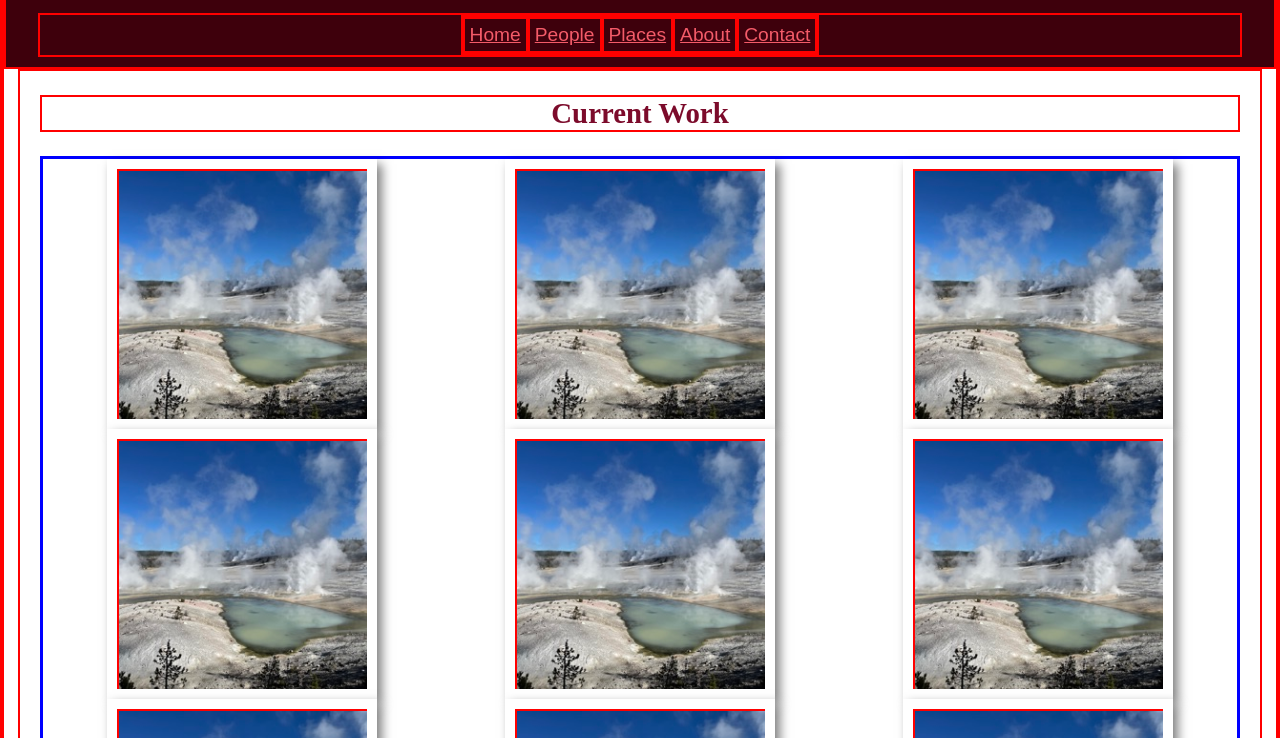
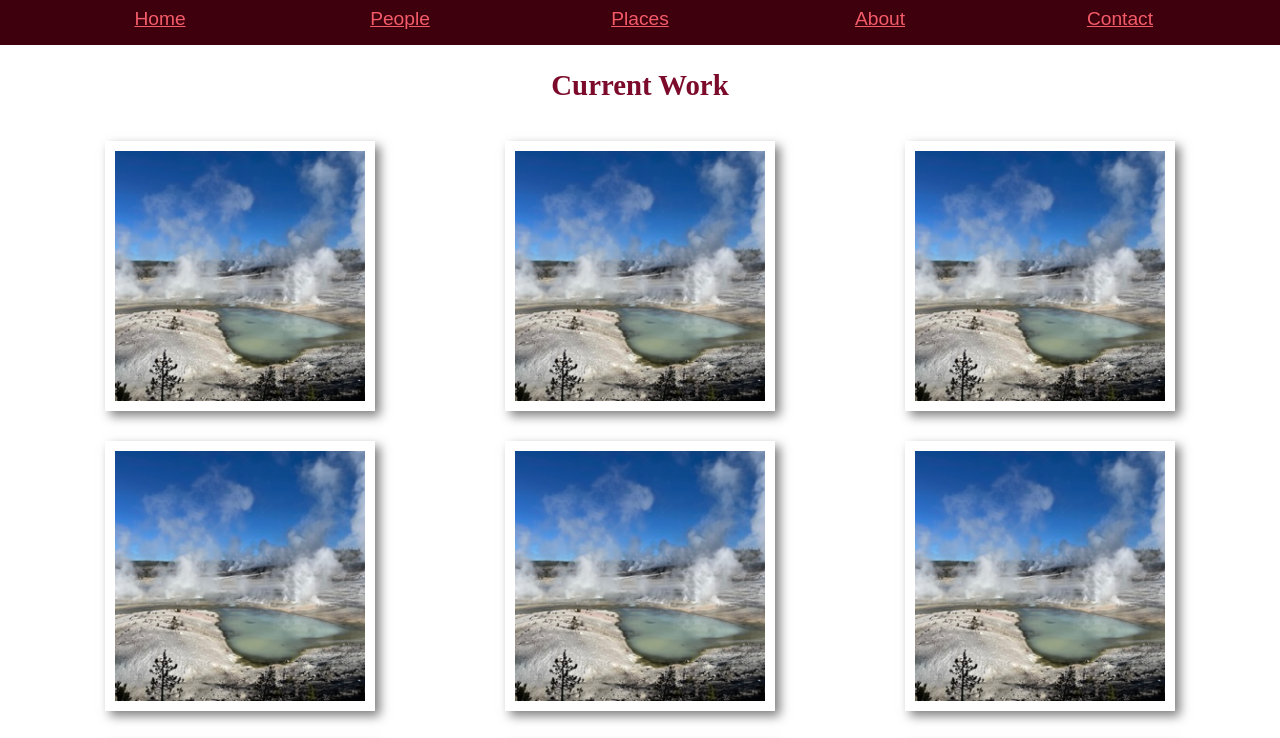
Before and after one commit to heidimill/wdd131, a plain HTML site: page coolpics/index.html in a window 1280 px wide. Shown: the part 104-842 px from the top of the page. Drawn offline with Linux system fonts and the light colour scheme; a web font is replaced by a local one.

Commit message:
Final coolpics part 1

```diff
--- a/coolpics/coolpics.css
+++ b/coolpics/coolpics.css
@@ -10,13 +10,12 @@
     --secondary-font: Mooli, san-serif;
 }
 
-/* Global styles */
 body {
+    margin: 0 auto;
     font-family: var(--primary-font);
-    font-size: 1.2em; /* Increase base font size */
+    font-size: 1.2em;
     color: var(--text-dark);
-    margin: 0 auto; /* Center-align content within the body */
-    padding: 0; /* Add some padding to the sides */
+    padding: 0;
 }
 
 h1, h2 {
@@ -25,176 +24,106 @@ body {
 }
 
 a:link, a:visited, button {
-    color: var(--accent-color); /* Link colors */
-    /* text-decoration: none; /*Remove default underline */
+    color: var(--accent-color);
     text-align: center;
+    display: block;
+    padding: 5px;
 }
 
-  img {
-    max-width: 100%; /* Make images responsive */
-    height: auto; /* Maintain aspect ratio */
-    object-fit: cover; /* Crop images to fit container */
-    width: 100%; /* Ensure image fills its container */
-    border: 10px solid #fff; /* Add a small white border */
-    box-shadow: 5px 5px 10px rgba(0, 0, 0, 0.5); /* Add a shadow */
-  }
-
-  /* Header and Footer */
-  header, footer {
-    background-color: var(--primary-color);
-    color: var(--text-light);
-    padding: 10px;
-  }
-
-  main {
-    max-width: 1200px; /* Set maximum width for the main element */
-    margin: 0 auto; /* Center-align content within the main element */
-    padding: 0 20px; /* Add some padding to the sides */
-  }
-
-  /* Menu button */
 .menu-button {
     background-color: transparent;
     border: none;
     cursor: pointer;
+    margin: 0 auto;
+    padding: 5px;
+    text-align: center;
+    display: block;
+    font-family: var(--primary-font);
+    font-size: 1.2em;
 }
 
-  .menu-button {
-    /* Styles for the menu button */
-    margin-left: auto; /* Push the button to the right */
-    margin-right: 10px; /* Add some right margin for spacing */
-    padding: 5px;
-    font-family: var(--primary-font);
-    background-color: var(--primary-color);
-    color: var(--accent-color);
-    font-size: 1.2em;
-    text-align: center;
-    justify-self: center;
-    justify-content: center;
-    margin: 0 auto;
-    display: block; /* Ensure button is visible */
-    }
-
-  /* Navigation */
-  nav {
-    display: none; /* Hide navigation by default on small screens */
+nav{
+    display: block;
 }
 
 
 .container {
-    max-width: 1200px; /* Set maximum width for the container */
-    width: 100%; /* Ensure the container fills the available space */
-    display: flex; /* Use flexbox layout */
-    justify-content: space-between; /* Spread out links and button */
-    align-items: center; /* Center-align flex items vertically */
+    max-width: 1200px;
+    width: 100%;
+    display: flex;
+    justify-content: center;
+    justify-self: center;
+    align-items: center;
+    margin: 0 auto;
 }
 
 
+header, footer {
+    padding: 10px;
+    background-color: var(--primary-color);
+    color: var(--text-light);
+}
+
+.footer-box p {
+    text-align: left;
+}
+
+.footer-box {
+    max-width: 1200px;
+    width: 100%;
+    display: flex;
+    justify-content: left;
+    justify-self: center;
+    align-items: center;
+    margin: 0 auto;
+}
+
+main {
+    max-width: 1200px;
+    margin: 0 auto;
+    padding: 0 20px;
+    justify-content: center;
+}
+
+figure {
+    width: 250px; /* Adjust as needed */
+    height: 250px; /* Adjust as needed */
+    margin: 0 auto;
+    margin-top: 15px;
+    margin-bottom: 15px;
+    overflow: hidden;
+    border: 10px solid white;
+    box-shadow: 5px 5px 10px rgba(0, 0, 0, 0.5);
+}
+
+figure img {
+    width: 100%;
+    height: 100%;
+    object-fit: cover;
+    object-position: center center; /* Center the image */
+
+}
+
+@media screen and (min-width: 700px) {
+
+.gallery {
+    display: grid;
+    grid-template-columns: 1fr 1fr 1fr;
+}
 
 
+nav {
+    width: 100%;
+    display: flex;
+    justify-content: space-between;
+}
 
-
-
-  /* Media Query for small screens */
-  @media (max-width: 600px) {
-    nav {
-      display: block; /* Show navigation on small screens */
+a {
+   flex: 1;
 }
 
 .menu-button {
-      /* Style menu button to not look like a button */
-      /* For example, you could add some styles like padding, background color, etc. */
-      padding: 5px;
-      font-family: var(--primary-font);
-      background-color: var(--primary-color);
-      color: var(--accent-color);
-      font-size: 1.2em;
-      text-align: center;
-      justify-self: center;
-      justify-content: center;
-      margin: 0 auto;
+    display: none;
 }
 
-    /* Display links vertically on small screens */
-    nav a:link,
-    nav a:visited {
-      display: block;
-      padding: 5px;
 }
-  }
-
-  /* Media Query for wider screens */
-  @media screen and (min-width: 700px) {
-    .gallery {
-      display: grid; /* Use grid layout */
-      grid-template-columns: 1fr 1fr; /* Two columns */
-    }
-    .container {
-        max-width: 1200px; /* Set maximum width for the container */
-        width: 100%; /* Ensure the container fills the available space */
-        display: flex; /* Use flexbox layout */
-        justify-content: center; /* Spread out links and button */
-        justify-self: center;
-        align-items: center; /* Center-align flex items vertically */
-        margin: 0 auto; /* Center-align the container */
-
-      }
-
-    nav {
-        display: flex;
-        justify-content: center;
-      }
-
-    /* Spread out links evenly */
-    nav a {
-    flex: 1;  /* Allow links to grow and fill available space */
-    text-align: center; /* Center-align link text */
-    margin: 0 10px; /* Add margin between links */
-    }
-
-    nav a span {
-        display: inline-block;
-        max-width: 150px; /* Set maximum width for the link text */
-        overflow: hidden;
-        white-space: nowrap; /* Prevent wrapping */
-        text-overflow: ellipsis; /* Show ellipsis (...) for overflow */
-    }
-
-    .menu-button {
-        display: none; /* Hide menu button on wider screens */
-      }
-  }
-
-  /* Media Query for even wider screens */
-  @media screen and (min-width: 1000px) {
-    .gallery {
-      grid-template-columns: 1fr 1fr 1fr; /* Three columns */
-    }
-
-    nav {
-      display: flex; /* Display navigation horizontally */
-      justify-content: center; /* Center-align navigation items */
-    }
-
-    /* Spread out links evenly */
-    nav a{
-    flex: 1;  /*Allow links to grow and fill available space */
-    text-align: center; /* Center-align link text */
-    margin: 0 10px; /* Add margin between links */
-    }
-
-    /* Spread out links evenly */
-    .container {
-    max-width: 1200px; /* Set maximum width for the container */
-    width: 100%; /* Ensure the container fills the available space */
-    display: flex; /* Use flexbox layout */
-    justify-content: center; /* Spread out links and button */
-    justify-self: center;
-    align-items: center; /* Center-align flex items vertically */
-    margin: 0 auto;
-    }
-
-    .menu-button {
-      display: none; /* Hide menu button on wider screens */
-    }
-  }
--- a/coolpics/piecebypiece.css
+++ /dev/null
@@ -1,120 +0,0 @@
-@import url("https://fonts.googleapis.com/css2?family=Mooli&display=swap");
-
-:root {
-    --primary-color: #3E000C;
-    --secondary-color: #D10000;
-    --accent-color: #f45b69;
-    --text-dark: #7C0B2B;
-    --text-light: #FFCBDD;
-    --primary-font: Arial, Helvetica,sans-serif;
-    --secondary-font: Mooli, san-serif;
-}
-
-* {
-    border: 2px solid red;
-}
-
-body {
-    margin: 0 auto;
-    font-family: var(--primary-font);
-    font-size: 1.2em;
-    color: var(--text-dark);
-    padding: 0;
-}
-
-h1, h2 {
-    font-family: var(--secondary-font);
-    text-align: center;
-}
-
-a:link, a:visited, button {
-    color: var(--accent-color);
-    text-align: center;
-    display: block;
-    padding: 5px;
-}
-
-.menu-button {
-    background-color: transparent;
-    border: none;
-    cursor: pointer;
-    margin: 0 auto;
-    padding: 5px;
-    text-align: center;
-    display: block;
-    font-family: var(--primary-font);
-    font-size: 1.2em;
-}
-
-nav{
-    display: block;
-}
-
-
-.container {
-    max-width: 1200px;
-    width: 100%;
-    display: flex;
-    justify-content: center;
-    justify-self: center;
-    align-items: center;
-    margin: 0 auto;
-}
-
-
-header, footer {
-    padding: 10px;
-    background-color: var(--primary-color);
-    color: var(--text-light);
-}
-
-main {
-    max-width: 1200px;
-    margin: 0 auto;
-    padding: 0 20px;
-    justify-content: center;
-}
-
-.gallery {
-    border: 3px solid blue;
-}
-
-figure {
-    width: 250px; /* Adjust as needed */
-    height: 250px; /* Adjust as needed */
-    margin: 0 auto;
-    overflow: hidden;
-    display: inline-block;
-    /* justify-self: center;
-    position: relative; */
-    border: 10px solid white;
-    box-shadow: 5px 5px 10px rgba(0, 0, 0, 0.5);
-    /* align-self: center; */
-}
-
-figure img {
-    width: 100%;
-    height: 100%;
-    object-fit: cover;
-    object-position: center center; /* Center the image */
-
-}
-
-@media screen and (min-width: 700px) {
-
-.gallery {
-    display: grid;
-    grid-template-columns: 1fr 1fr 1fr;
-}
-
-
-nav {
-    display: flex;
-    justify-content: center;
-}
-
-.menu-button {
-    display: none;
-}
-
-}
--- a/coolpics/test.css
+++ /dev/null
@@ -1,168 +0,0 @@
-@import url("https://fonts.googleapis.com/css2?family=Mooli&display=swap");
-
-/* Define CSS custom properties */
-:root {
-  --primary-color: #3E000C;
-  --secondary-color: #D10000;
-  --accent-color: #f45b69;
-  --text-dark: #7C0B2B;
-  --text-light: #FFCBDD;
-  --primary-font: Arial, Helvetica, sans-serif;
-  --secondary-font: Mooli, sans-serif;
-}
-
-* {
-    border: 2px solid red;
-}
-
-/* Global styles */
-body {
-  font-family: var(--primary-font);
-  font-size: 1.2em; /* Increase base font size */
-  color: var(--text-dark);
-  margin: 0 auto; /* Center-align content within the body */
-  padding: 0; /* Add some padding to the sides */
-}
-
-h1, h2 {
-  font-family: var(--secondary-font);
-  text-align: center;
-}
-
-a:link, a:visited, button {
-  color: var(--accent-color); /* Link colors */
-  text-align: center;
-}
-
-img {
-  max-width: 100%; /* Make images responsive */
-  height: auto; /* Maintain aspect ratio */
-  object-fit: cover; /* Crop images to fit container */
-  width: 100%; /* Ensure image fills its container */
-  border: 10px solid #fff; /* Add a small white border */
-  box-shadow: 5px 5px 10px rgba(0, 0, 0, 0.5); /* Add a shadow */
-}
-
-/* Header and Footer */
-header, footer {
-  background-color: var(--primary-color);
-  color: var(--text-light);
-  padding: 10px;
-}
-
-main {
-  max-width: 1200px; /* Set maximum width for the main element */
-  margin: 0 auto; /* Center-align content within the main element */
-  padding: 0 20px; /* Add some padding to the sides */
-}
-
-/* Menu button */
-.menu-button {
-  background-color: transparent;
-  border: none;
-  cursor: pointer;
-}
-
-/* Navigation */
-nav {
-  display: none; /* Hide navigation by default on small screens */
-}
-
-/* Media Query for small screens */
-@media (max-width: 600px) {
-  nav {
-    display: block; /* Show navigation on small screens */
-  }
-
-  /* Display links vertically on small screens */
-  nav a:link, nav a:visited {
-    display: block;
-    padding: 5px;
-  }
-
-  .menu-button {
-    /* Your existing menu button styles for small screens */
-  }
-}
-
-/* Media Query for wider screens */
-@media screen and (min-width: 700px) {
-  nav {
-    display: flex; /* Use flexbox layout */
-    justify-content: center; /* Center-align flex items horizontally */
-  }
-
-  /* Spread out links evenly */
-  .container {
-    max-width: 1200px; /* Set maximum width for the container */
-    width: 100%; /* Ensure the container fills the available space */
-    display: flex; /* Use flexbox layout */
-    justify-content: center; /* Spread out links and button */
-    justify-self: center;
-    align-items: center; /* Center-align flex items vertically */
-    margin: 0 auto;
-  }
-
-  nav a {
-    text-align: center; /* Center-align link text */
-    margin: 0 10px; /* Add margin between links */
-  }
-
-  .menu-button {
-    display: none; /* Hide menu button on wider screens */
-  }
-  .gallery {
-    display: grid; /* Use grid layout */
-    grid-template-columns: 1fr 1fr; /* Two columns */
-  }
-}
-
-
-  /* Media Query for even wider screens */
-  @media screen and (min-width: 1000px) {
-    .gallery {
-      grid-template-columns: 1fr 1fr 1fr; /* Three columns */
-    }
-
-    nav {
-        display: flex; /* Use flexbox layout */
-        justify-content: center; /* Center-align flex items horizontally */
-      }
-
-      /* Spread out links evenly */
-    .container {
-        max-width: 1200px; /* Set maximum width for the container */
-        width: 100%; /* Ensure the container fills the available space */
-        display: flex; /* Use flexbox layout */
-        justify-content: center; /* Spread out links and button */
-        justify-self: center;
-        align-items: center; /* Center-align flex items vertically */
-        margin: 0 auto;
-      }
-
-    nav a {
-        text-align: center; /* Center-align link text */
-        margin: 0 10px; /* Add margin between links */
-      }
-
-      .menu-button {
-        display: none; /* Hide menu button on wider screens */
-      }
-
-    }
-
-
-
-
-
-
-
-    nav {
-        display: flex; /* Use flexbox layout */
-        justify-content: center; /* Center-align flex items horizontally */
-      }
-
-
-  nav a {
-    margin: 0 10px; /* Add some spacing between navigation items */
-  }
```
Also changed, not shown: coolpics/index.html (+2 -2 lines). Lines whose indentation alone changed are shown as unchanged.
